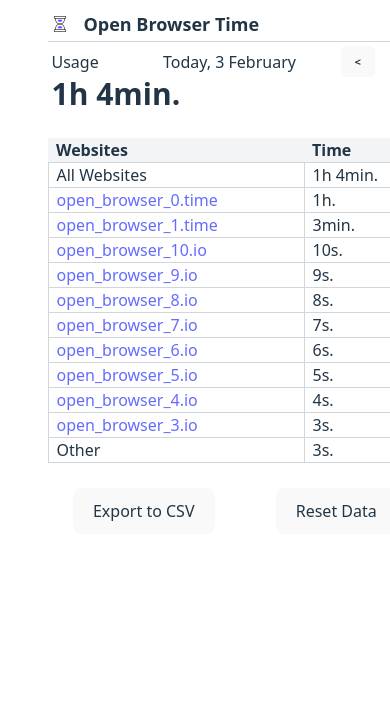
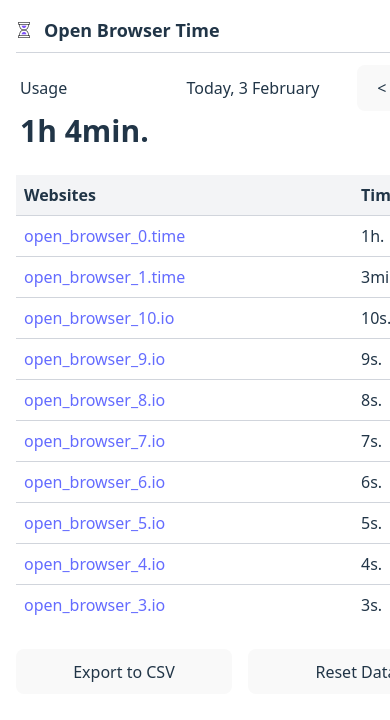
Before and after one commit to shfc/open-browser-time, a React (Vite) app: page / in a window 390 px wide. Shown: the top 720 px of the page. Built offline with nearby package versions, Linux system fonts and the light colour scheme.

Commit message:
refactor: Update CSS for responsive design and enhance date formatting utility functions

```diff
--- a/src/App.css
+++ b/src/App.css
@@ -1,7 +1,7 @@
 @import "tailwindcss";
 
 #root {
-  max-width: 1280px;
+  min-width: 480px;
   margin: 0 auto;
   text-align: center;
 }
--- a/src/App.tsx
+++ b/src/App.tsx
@@ -1,134 +1,72 @@
-import { useEffect, useState } from "react";
+import { useEffect, useMemo, useState } from "react";
 import icon from "./assets/icon.png";
 import "./App.css";
-import { FormatSecondsToString, formatDate, isSameDate } from "./utils";
+import { formatSecondsToString as formatSecondsToString, formatDate, isSameDate, getOffsetDate } from "./utils";
+import { displayDateRange } from "./helper";
+
+type DataMap = Record<string, number>;
+const today = new Date();
+
+const generateMockData = (): Record<string, DataMap> => {
+  const mock = (length: number, multiplier: number) =>
+    Object.fromEntries(
+      Array.from({ length }, (_, i) => [`open_browser_${i}.time`, multiplier * (i + 1)])
+    );
+
+  return {
+    [formatDate(today)]: {
+      "open_browser_0.time": 3600000,
+      "open_browser_1.time": 200000,
+      ...Object.fromEntries(Array.from({ length: 10 }, (_, i) => [`open_browser_${i + 1}.io`, (i + 1) * 1000]))
+    },
+    [formatDate(getOffsetDate(today,- 1))]: mock(15, 1000),
+    [formatDate(getOffsetDate(today,- 2))]: mock(17, 2000)
+  };
+};
 
 function App() {
-  const [data, setData] = useState({});
-  // let [ analyseMode ] = useState<string>("daily");
-  const today = new Date();
-  console.log(today, formatDate(today));
+  const [data, setData] = useState<DataMap>({});
   const [analysisDate, setAnalysisDate] = useState<Date>(today);
+  const mockData = useMemo(generateMockData, []);
 
   useEffect(() => {
     loadDataByDateRange(analysisDate, analysisDate);
   }, [analysisDate]);
 
-  const sortedData = Object.entries(data as Record<string, number>).sort(
-    (a, b) => (a[1] > b[1] ? -1 : 1)
+  const sortedData = useMemo(
+    () => Object.entries(data).sort((a, b) => b[1] - a[1]),
+    [data]
   );
-  console.log(sortedData);
 
-  const mockData = {
-    [formatDate(today)]: {
-      "open_browser_0.time": 60 * 60 * 1000, // 1 hour in milliseconds
-      "open_browser_1.time": 200000,
-      "open_browser_1.io": 1000,
-      "open_browser_2.io": 2000,
-      "open_browser_3.io": 3000,
-      "open_browser_4.io": 4000,
-      "open_browser_5.io": 5000,
-      "open_browser_6.io": 6000,
-      "open_browser_7.io": 7000,
-      "open_browser_8.io": 8000,
-      "open_browser_9.io": 9000,
-      "open_browser_10.io": 10000,
-    },
-    [formatDate(new Date(new Date(today).setDate(today.getDate() - 1)))]: {
-      ...Array.from({ length: 15 }, (_, i): [string, number] => {
-        return [`open_browser_${i}.time`, 1000 * (i + 1)];
-      }).reduce(
-        (acc: Record<string, number>, [domain, time]: [string, number]) => {
-          acc[domain] = time;
-          return acc;
-        },
-        {} as Record<string, number>
-      ),
-    },
-    [formatDate(new Date(new Date(today).setDate(today.getDate() - 2)))]: {
-      ...Array.from({ length: 17 }, (_, i): [string, number] => {
-        return [`open_browser_${i}.time`, 2000 * (i + 1)];
-      }).reduce(
-        (acc: Record<string, number>, [domain, time]: [string, number]) => {
-          acc[domain] = time;
-          return acc;
-        },
-        {} as Record<string, number>
-      ),
-    },
-  };
+  console.debug(sortedData);
+
+
 
   // Load data by date range
   const loadDataByDateRange = (start: Date, end: Date) => {
     const startStr = formatDate(start);
     const endStr = formatDate(end);
-
-    // Helper function to process data by date range
-    const processDataByDateRange = (
-      data: Record<string, Record<string, number>>
-    ) => {
-      const newData = Object.entries(data).reduce((acc, [date, dailyData]) => {
-        if (date >= startStr && date <= endStr) {
-          Object.entries(dailyData as Record<string, number>).forEach(
-            ([domain, time]) => {
+    const processDataByDateRange = (dataSource: Record<string, DataMap>) => {
+      const newData = Object.entries(dataSource)
+        .filter(([date]) => date >= startStr && date <= endStr)
+        .reduce((acc, [, dailyData]) => {
+          Object.entries(dailyData).forEach(([domain, time]) => {
             acc[domain] = (acc[domain] || 0) + time;
-            }
-          );
-        }
+          });
           return acc;
-      }, {} as Record<string, number>);
-
-      console.log("loadDataByDateRange newData", newData);
+        }, {} as DataMap);
       setData(newData);
     };
-
     if (import.meta.env.DEV) {
-      // Use mock data in development mode
       processDataByDateRange(mockData);
     } else {
-      // Load data from Chrome storage
-      chrome.storage.local.get(null, (result) => {
-        console.log("loadDataByDateRange", start, end, result);
-        processDataByDateRange(result);
-      });
+      chrome.storage.local.get(null, processDataByDateRange);
     }
   };
 
-  // display date range
-  // if start date and end date are the same, only display one date
-  // and if the one date is today, display 'Today, 1 February'
-  // else if the one date is yesterday, display 'Yesterday, 1 February'
-  // else display 'Saturday, 1 February'
-  // if start date and end date are different, display '20 - 16 Jan'
-  const displayDateRange = (dateStart: Date, dateEnd: Date) => {
-    if (isSameDate(dateStart, dateEnd)) {
-      if (isSameDate(dateStart, today)) {
-        return `Today, ${dateStart.getDate()} ${dateStart.toLocaleString(
-          "en-GB",
-          { month: "long" }
-        )}`;
-      } else {
-        const yesterday = new Date(today);
-        yesterday.setDate(yesterday.getDate() - 1);
-        if (isSameDate(dateStart, yesterday)) {
-          return `Yesterday, ${dateStart.getDate()} ${dateStart.toLocaleString(
-            "en-GB",
-            { month: "long" }
-          )}`;
-        } else {
-          return `${dateStart.toLocaleString("en-GB", {
-            weekday: "long",
-          })}, ${dateStart.getDate()} ${dateStart.toLocaleString("en-GB", {
-            month: "long",
-          })}`;
-        }
-      }
-    } else {
-      return `${dateStart.getDate()} - ${dateEnd.getDate()} ${dateStart.toLocaleString(
-        "en-GB",
-        { month: "short" }
-      )}`;
-    }
+
+  const changeDate = (offset: number) => {
+    setAnalysisDate(getOffsetDate(analysisDate,offset));
   };
 
   // Export data to CSV
@@ -183,115 +121,62 @@ function App() {
   };
 
   return (
-    <>
-      <div style={{ padding: "10px" }}>
-        <div className="flex items-center mb-2 h-8 pb-1 border-b border-gray-300">
-          <img src={icon} className="ml-1 size-4" alt="Browser Time Logo" />
-          <p className="font-bold text-lg ml-4">Open Browser Time</p>
-        </div>
+    <div className="p-4">
+      <header className="flex items-center mb-3 border-b border-gray-300 pb-2">
+        <img src={icon} className="size-4" alt="Browser Time Logo" />
+        <p className="font-bold text-lg ml-3">Open Browser Time</p>
+      </header>
 
-        <div className="flex items-center justify-between h-6">
-          <p className="text-base ml-1">Usage</p>
-
-          <div className="flex items-center ml-2">
-            <p className="text-base w-48 mx-2 text-center">
-              {displayDateRange(analysisDate, analysisDate)}
-            </p>
-
-            <button
-              className="p-1 bg-gray-200 rounded-full hover:bg-gray-300"
-              style={{ scale: "70%" }}
-              onClick={() => {
-                const date = new Date(analysisDate);
-                date.setDate(date.getDate() - 1);
-                setAnalysisDate(date);
-              }}
-            >
-              <p className="font-bold">&lt;</p>
+      <section className="flex items-center justify-between pl-1">
+        <span className="text-base">Usage</span>
+        <div className="flex items-center gap-2">
+          <span className="text-base w-48 text-center">{displayDateRange(analysisDate, analysisDate)}</span>
+          <button className="p-1 bg-gray-200 rounded-full hover:bg-gray-300 text-lg" onClick={() => changeDate(-1)}>
+            &lt;
           </button>
           <button
-              className={`p-1 rounded-full ${
-                isSameDate(analysisDate, today)
-                  ? "bg-gray-200 text-gray-400 disabled:pointer-events-none disabled:cursor-default"
-                  : "bg-gray-200 hover:bg-gray-300"
-              }`}
-              style={{ scale: "70%" }}
+            className={`p-1 rounded-full text-lg ${isSameDate(analysisDate, today) ? "bg-gray-200 text-gray-400 disabled:pointer-events-none disabled:cursor-default" : "bg-gray-200 hover:bg-gray-300"}`}
             disabled={isSameDate(analysisDate, today)}
-              onClick={() => {
-                const date = new Date(analysisDate);
-                date.setDate(date.getDate() + 1);
-                setAnalysisDate(date);
-              }}
+            onClick={() => changeDate(1)}
           >
-              <p className="font-bold">&gt;</p>
+            &gt;
           </button>
         </div>
-        </div>
+      </section>
 
+      <section className="mt-0 pl-1">
         <div className="flex items-center justify-between h-10">
-          <p className="font-bold text-3xl pl-1">
-            {FormatSecondsToString(
-              Math.floor(sortedData.reduce((n, [, time]) => n + time, 0) / 1000)
-            )}
+          <p className="font-bold text-3xl">
+            {formatSecondsToString(Math.floor(sortedData.reduce((n, [, time]) => n + time, 0) / 1000))}
           </p>
         </div>
+      </section>
 
-        <table className="table-auto text-left text-base mt-6">
+      <table className="table-auto text-left text-base mt-6 w-full border-collapse">
         <thead>
           <tr className="bg-gray-100">
-              <th className="w-64 pl-2">Websites</th>
-              <th className="w-32 pl-2">Time</th>
+            <th className="p-2">Websites</th>
+            <th className="p-2">Time</th>
           </tr>
         </thead>
         <tbody>
-            <tr key="All Websites">
-              <td className="border border-gray-300 pl-2">All Websites</td>
-              <td className="border border-gray-300 pl-2">
-                {FormatSecondsToString(
-                  Math.floor(
-                    sortedData.reduce((n, [, time]) => n + time, 0) / 1000
-                  )
-                )}
+          {sortedData.slice(0, 10).map(([domain, time]) => (
+            <tr key={domain} className="border-t border-gray-300">
+              <td className="p-2">
+                <a href={`//${domain}`} target="_blank" rel="noreferrer">{domain}</a>
               </td>
-            </tr>
-
-            {sortedData.slice(0, 10).map(([domain, time]) => (
-              <tr key={domain}>
-                <td className="border border-gray-300 pl-2">
-                  <a href={`//${domain}`} target="_blank" rel="noreferrer">
-                    {domain}
-                  </a>
-                </td>
-                <td className="border border-gray-300 pl-2">
-                  {FormatSecondsToString(Math.floor(time / 1000))}
-                </td>
+              <td className="p-2">{formatSecondsToString(Math.floor(time / 1000))}</td>
             </tr>
           ))}
-
-            <tr key="other" hidden={sortedData.length <= 10}>
-              <td className="border border-gray-300 pl-2">Other</td>
-              <td className="border border-gray-300 pl-2">
-                {FormatSecondsToString(
-                  Math.floor(
-                    sortedData.slice(10).reduce((n, [, time]) => n + time, 0) /
-                      1000
-                  )
-                )}
-              </td>
-            </tr>
         </tbody>
       </table>
-        <div className="grid h-24 grid-cols-2 place-items-center">
-          <button className="text-base" onClick={exportToCSV}>
-            Export to CSV
-          </button>
-          <button className="text-base" onClick={resetData}>
-            Reset Data
-          </button>
+
+      <footer className="grid grid-cols-2 gap-4 mt-6">
+        <button className="py-2 rounded hover:bg-blue-600" onClick={exportToCSV}>Export to CSV</button>
+        <button className="py-2 rounded hover:bg-red-600" onClick={resetData}>Reset Data</button>
+      </footer>
     </div>
-      </div>
-    </>
-  );
+  )
 }
 
 export default App;
--- /dev/null
+++ b/src/helper.ts
@@ -0,0 +1,42 @@
+import { getOffsetDate, isSameDate } from "./utils";
+
+/**
+   * Formats a date range into a readable string.
+   *
+   * - If the start and end dates are the same:
+   *   - Returns "Today, {day} {month}" if the date is today.
+   *   - Returns "Yesterday, {day} {month}" if the date is yesterday.
+   *   - Otherwise, returns "{weekday}, {day} {month}".
+   * - If the start and end dates are in the same month and year, returns "{startDay} - {endDay} {month}".
+   * - If the start and end dates are in different months but the same year, returns "{startDay} {startMonth} - {endDay} {endMonth}".
+   * - If the start and end dates are in different years, returns "{startDay} {startMonth} {startYear} - {endDay} {endMonth} {endYear}".
+   *
+   * @param start - The start date of the range.
+   * @param end - The end date of the range.
+   * @returns A formatted string representing the date range.
+   */
+export const displayDateRange = (start: Date, end: Date, currentDate?:Date): string => {
+    const today = currentDate?currentDate:new Date();
+    const options = { month: "long" } as const;
+    if (isSameDate(start, end)) {
+      if (isSameDate(start, today)) {
+        return `Today, ${start.getDate()} ${start.toLocaleString("en-GB", options)}`;
+      }
+      const yesterday = getOffsetDate(today, -1);
+      if (isSameDate(start, yesterday)) {
+        return `Yesterday, ${start.getDate()} ${start.toLocaleString("en-GB", options)}`;
+      }
+      return `${start.toLocaleString("en-GB", { weekday: "long" })}, ${start.getDate()} ${start.toLocaleString("en-GB", options)}`;
+    }
+
+    if (start.getFullYear() === end.getFullYear() && start.getMonth() === end.getMonth()) {
+      return `${start.getDate()} - ${end.getDate()} ${start.toLocaleString("en-GB", { month: "short" })}`;
+    }
+
+    if (start.getFullYear() === end.getFullYear()) {
+      return `${start.getDate()} ${start.toLocaleString("en-GB", { month: "short" })} - ${end.getDate()} ${end.toLocaleString("en-GB", { month: "short" })}`;
+    }
+
+    return `${start.getDate()} ${start.toLocaleString("en-GB", { month: "short" })} ${start.getFullYear()} - ` +
+           `${end.getDate()} ${end.toLocaleString("en-GB", { month: "short" })} ${end.getFullYear()}`;
+  };
--- a/src/utils.ts
+++ b/src/utils.ts
@@ -1,20 +1,16 @@
-export function complexCal(num:number){
-    return num*2;
-};
-
-export function complexCal2(num:number){
-    chrome.storage.local.get(null,(data)=>{
-        console.log(data);
-    })
-    return num*3;
-};
-
-// format the seconds to string
-// 3600 -> 1h.
-// 60 -> 1min.
-// 1 -> 1s.
-// 3661 -> 1h 1min.
-export function FormatSecondsToString(seconds:number){
+/**
+ * Converts a given number of seconds into a formatted string.
+ *
+ * @param seconds - The number of seconds to format.
+ * @returns A string representing the formatted time.
+ *
+ * The format is as follows:
+ * - If the number of seconds is less than 60, it returns the seconds followed by 's.'.
+ * - If the number of seconds is less than 3600 (1 hour), it returns the minutes followed by 'min.'.
+ * - If the number of seconds is 3600 or more, it returns the hours followed by 'h.'.
+ * - If there are remaining minutes after calculating hours, it includes the minutes in the format 'h min.'.
+ */
+export function formatSecondsToString(seconds:number){
     if(seconds<60){
         return `${seconds}s.`;
     }else if(seconds<3600){
@@ -41,3 +37,8 @@ export function isSameDate(date1: Date, date2: Date): boolean {
            date1.getMonth() === date2.getMonth() &&
            date1.getDate() === date2.getDate();
 }
+
+// return the date with offset, will return a new date object
+export function getOffsetDate(date: Date, offset: number): Date {
+    return new Date(new Date(date).setDate(date.getDate() + offset));
+}
```
Lines whose indentation alone changed are shown as unchanged.
